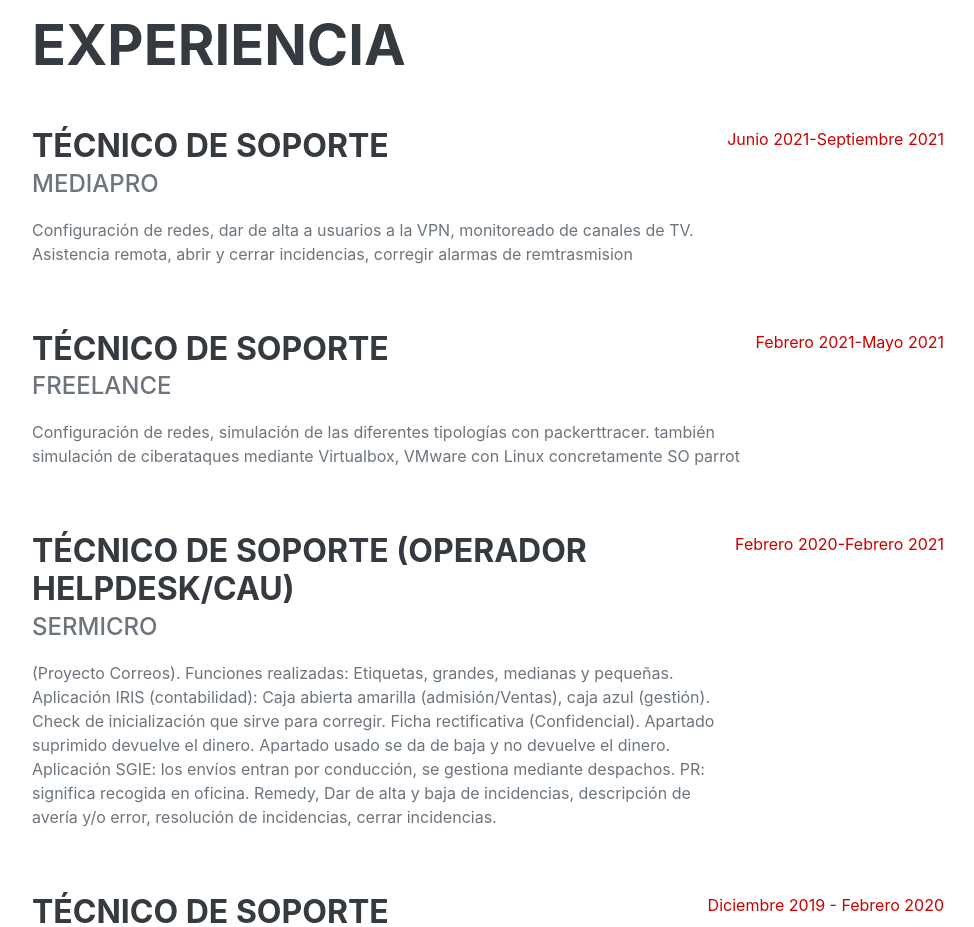
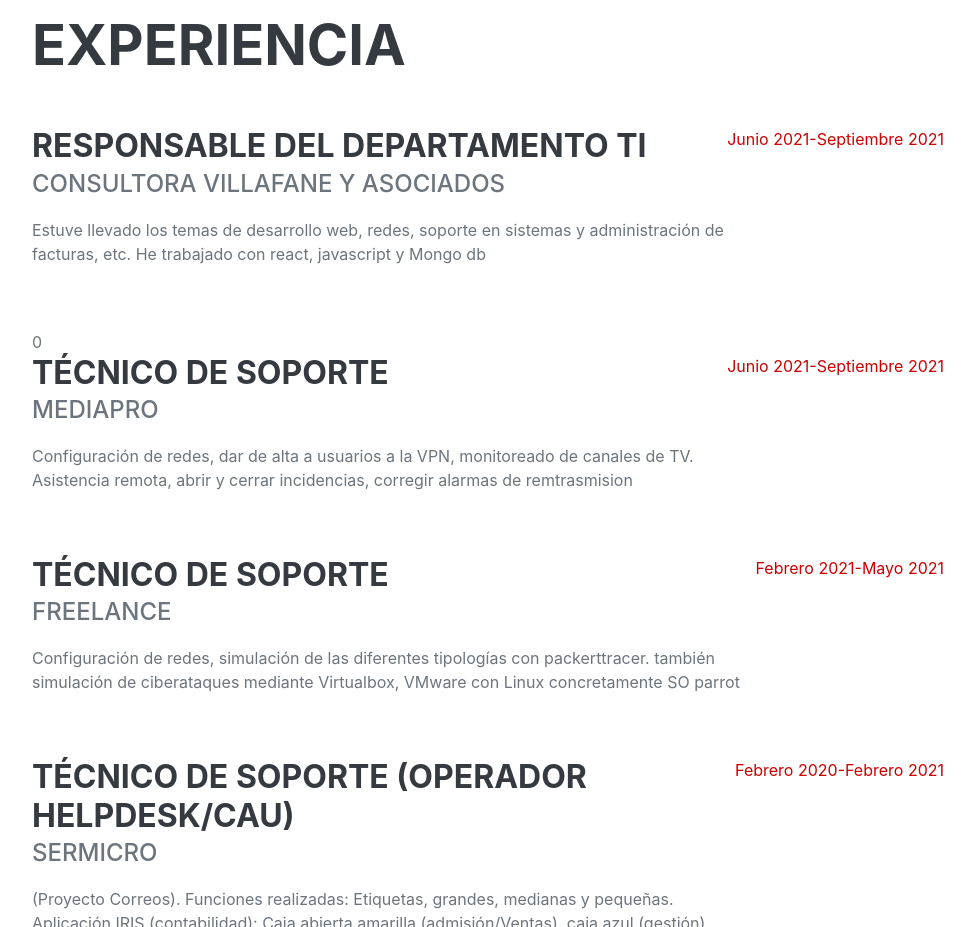
Before and after one commit to Jesusestebandiez/curriculum-online, a plain HTML site: page index.html in a window 1280 px wide. Shown: the part 2900-3827 px from the top of the page, without its empty margins (288-1262 px from the left). Drawn offline with nearby package versions, Linux system fonts and the light colour scheme; a web font is replaced by a local one.

Commit message:
Add files via upload

```diff
--- a/index.html
+++ b/index.html
@@ -177,6 +177,15 @@
         <section class="resume-section" id="experience">
             <div class="resume-section-content">
                 <h2 class="mb-5">Experiencia</h2>
+                <div class="d-flex flex-column flex-md-row justify-content-between mb-5">
+                    <div class="flex-grow-1">
+                        <h3 class="mb-0">Responsable del departamento TI</h3>
+                        <div class="subheading mb-3">Consultora villafane y asociados</div>
+                        <p>Estuve llevado los temas de desarrollo web, redes, soporte en sistemas y administración de facturas, etc. He trabajado con react, javascript y Mongo db
+                        </p>
+                    </div>
+                    <div class="flex-shrink-0"><span lang="en" class="text-primary"> Junio 2021-Septiembre 2021</span></div>
+                </div>0
                 <div class="d-flex flex-column flex-md-row justify-content-between mb-5">
                     <div class="flex-grow-1">
                         <h3 class="mb-0">Técnico de soporte</h3>
```
